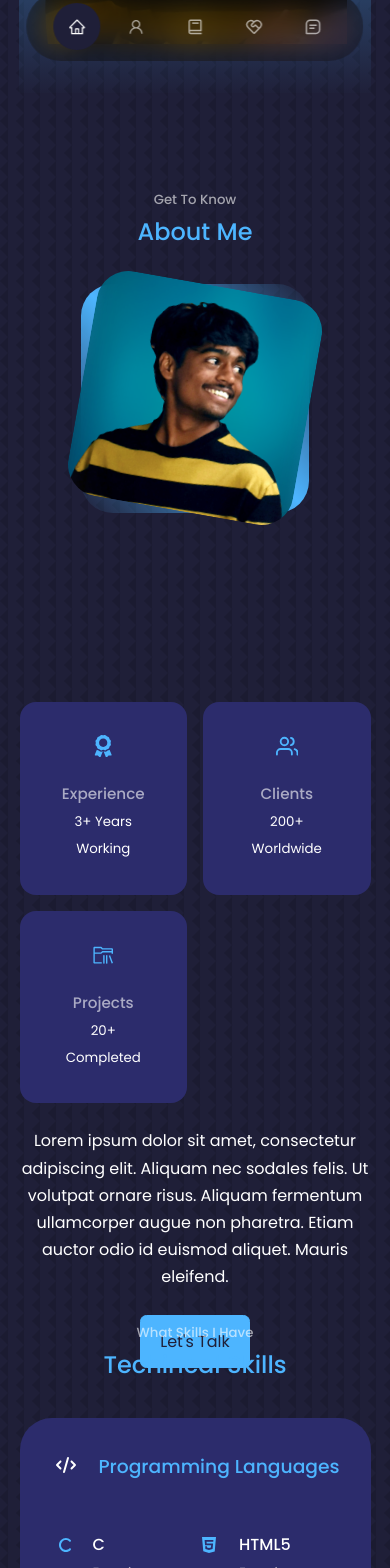
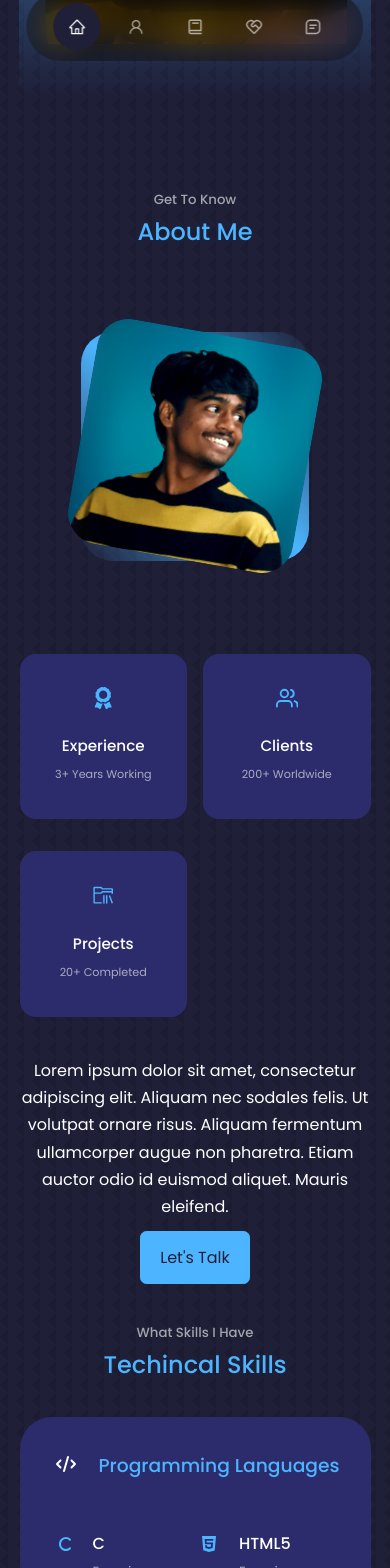
Before and after one commit to its-abhishek/AbhishekHonnapure, a React (Create React App) app in the folder react-portfolio-website/: page / in a window 390 px wide. Shown: the part 751-2319 px from the top of the page. Built offline with nearby package versions, Linux system fonts and the light colour scheme.

Commit message:
cross checked about.css - Abhishek

```diff
--- a/react-portfolio-website/src/components/about/about.css
+++ b/react-portfolio-website/src/components/about/about.css
@@ -26,7 +26,7 @@
 }
 
 .about__me-image:hover {
-    transform: rotate(0deg);
+    transform: rotate(0);
 }
 
 .about__cards {
@@ -36,6 +36,7 @@
 }
 
 .about__card {
+    margin-bottom: 1rem;
     background-color: var(--color-bg-varient);
     border: 1px solid transparent;
     border-radius: 1rem;
@@ -60,12 +61,20 @@
 
 .about__card h5{
     font-size: 0.95rem;
+}
+
+.about__card small {
+    font-size: 0.7rem;
     color: var(--color-light);
 }
 
 .about__card p{
     margin: 2rem 0 2.6rem;
     color: var(--color-light);
+}
+
+.about__content a {
+    margin-top: 2rem;
 }
 
 /* ================== MEDIA QUERIES (MEDIUM DEVICES)================ */
@@ -76,10 +85,15 @@
     grid: 0;
    }
 
-   .about_me {
-    width: 50%;
-    margin: 2rem auto 4rem;
-   }
+   .about__me {
+        width: 50%;
+        margin: 2rem auto 4rem;
+    }
+
+    .about__content {
+        margin-top: -3rem;
+        margin-bottom: 6rem;
+    }
 
    .about__content p {
     margin: 1rem 0 1.54rem;
@@ -89,9 +103,13 @@
 /* ================== MEDIA QUERIES (SMALL DEVICES)================ */
 
 @media screen and (max-width: 600px) {
+    .about__container {
+        margin-top: -10rem;
+    }
+
     .about__me {
         width: 65%;
-        margin: 0 auto 3rem;
+        margin: 3rem auto 3rem;
     }
 
     .about__cards {
@@ -100,10 +118,16 @@
     }
 
     .about__content {
+        margin-top: -6rem;
+        margin-bottom: 6rem;
         text-align: center;
     }
 
     .about__content p {
         margin: 1.5rem 0;
     }
+
+    .about__content a {
+        margin: -1.5rem;
+    }
 }
```
